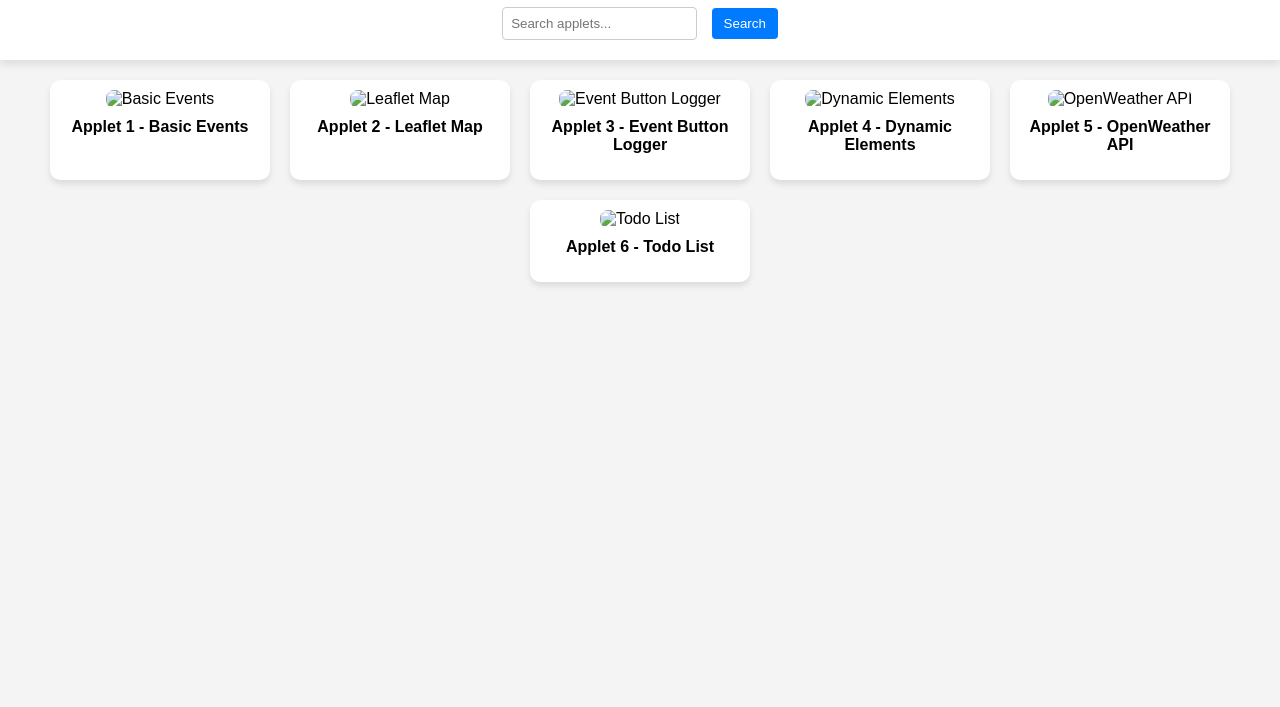
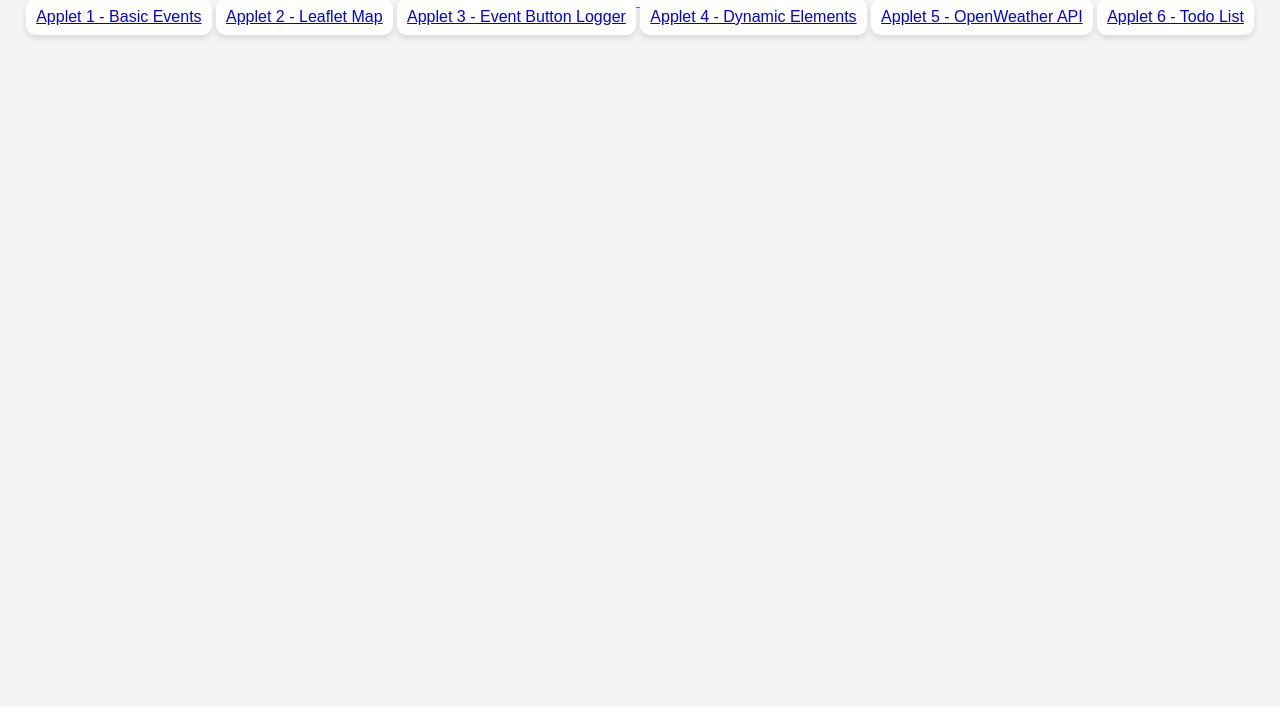
Before and after one commit to ggie/IT24B, a plain HTML site: page index.html in a window 1280 px wide. Shown: the part 93-800 px from the top of the page. Drawn offline with Linux system fonts and the light colour scheme.

Commit message:
added base html

```diff
--- a/index.html
+++ b/index.html
@@ -7,37 +7,16 @@
   <link rel="stylesheet" href="style.css">
 </head>
 <body>
-    <header>
   <h1>Event Driven Programming Library</h1>
-        <input type="text" id="searchInput" placeholder="Search applets..." />
-        <button onclick="searchApplets()">Search</button>
-    </header>
-    <main class="gallery-container">
-        <div class="applet-card" onclick="loadApplet(1)">
-            <img src="icons/lightbulb.png" alt="Basic Events">
-            <h3>Applet 1 - Basic Events</h3>
+  <input type="text" placeholder="Search applets..." id="search-box">
+  <button>Search</button>
+  <div class="applet-container">
+    <a href="applet1.html" class="applet-card">Applet 1 - Basic Events</a>
+    <a href="applet2.html" class="applet-card">Applet 2 - Leaflet Map</a>
+    <a href="applet3.html" class="applet-card">Applet 3 - Event Button Logger</a>
+    <a href="applet4.html" class="applet-card">Applet 4 - Dynamic Elements</a>
+    <a href="applet5.html" class="applet-card">Applet 5 - OpenWeather API</a>
+    <a href="applet6.html" class="applet-card">Applet 6 - Todo List</a>
   </div>
-        <div class="applet-card" onclick="loadApplet(2)">
-            <img src="icons/map.png" alt="Leaflet Map">
-            <h3>Applet 2 - Leaflet Map</h3>
-        </div>
-        <div class="applet-card" onclick="loadApplet(3)">
-            <img src="icons/target.png" alt="Event Button Logger">
-            <h3>Applet 3 - Event Button Logger</h3>
-        </div>
-        <div class="applet-card" onclick="loadApplet(4)">
-            <img src="icons/code.png" alt="Dynamic Elements">
-            <h3>Applet 4 - Dynamic Elements</h3>
-        </div>
-        <div class="applet-card" onclick="loadApplet(5)">
-            <img src="icons/weather.png" alt="OpenWeather API">
-            <h3>Applet 5 - OpenWeather API</h3>
-        </div>
-        <div class="applet-card" onclick="loadApplet(6)">
-            <img src="icons/todo.png" alt="Todo List">
-            <h3>Applet 6 - Todo List</h3>
-        </div>
-    </main>
-    <script src="script.js"></script>
 </body>
 </html>
```
Lines whose indentation alone changed are shown as unchanged.
